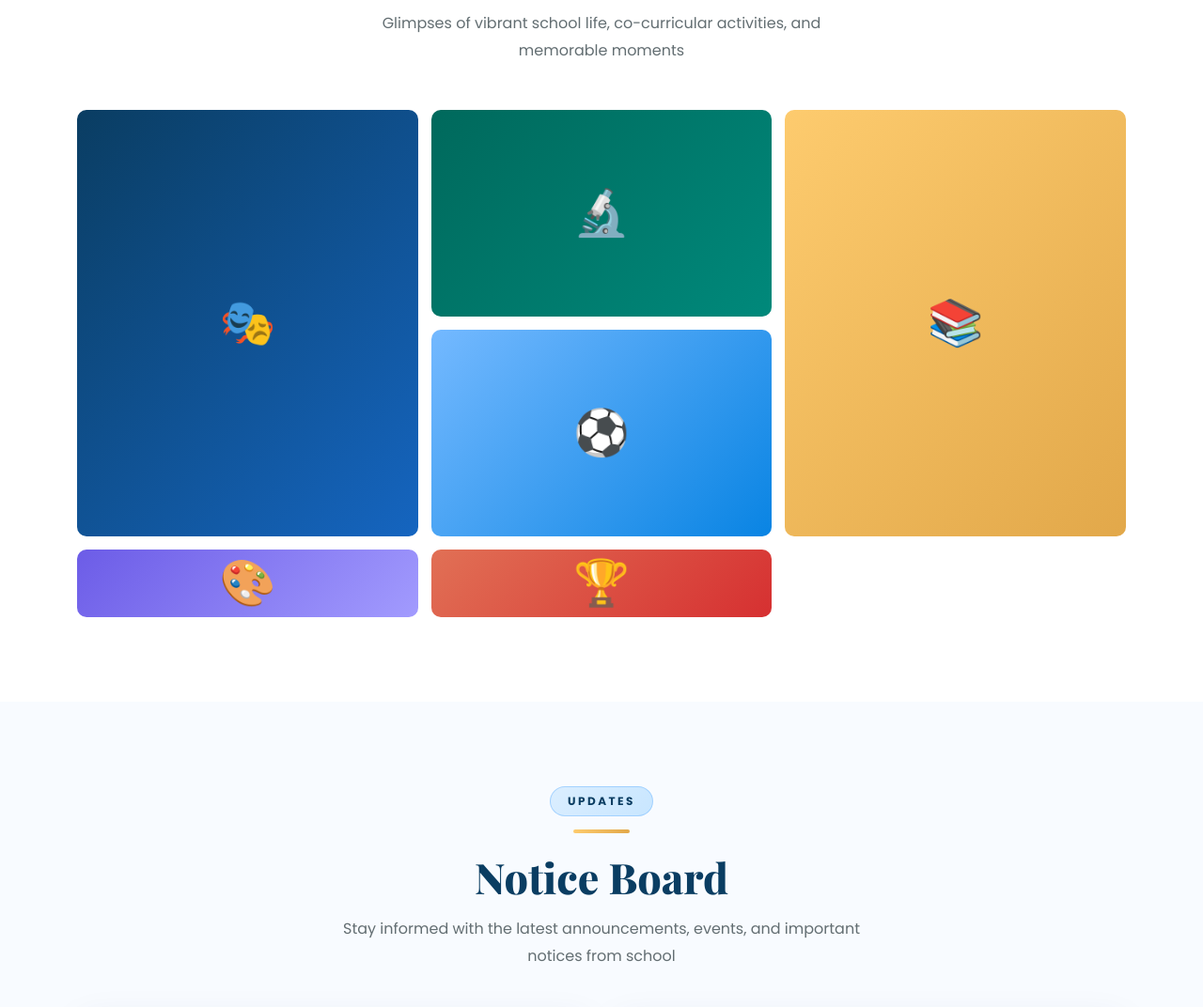
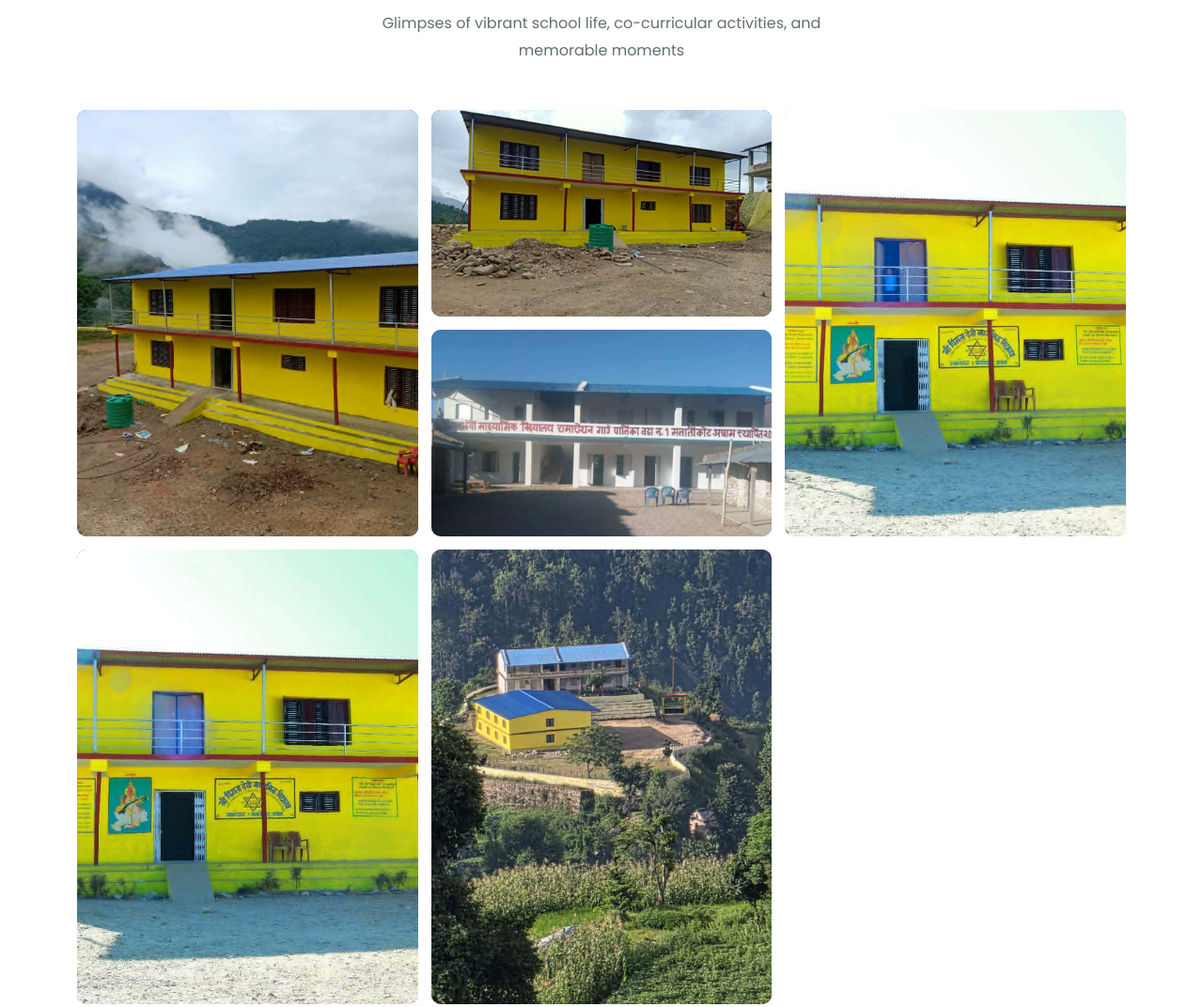
Before and after one commit to manojkhanal2057/SchoolWebsite, a plain HTML site: page index.html in a window 1280 px wide. Shown: the part 8563-9635 px from the top of the page at 94% size. Drawn offline with nearby package versions, Linux system fonts and the light colour scheme.

Commit message:
added gallery images

```diff
--- a/index.html
+++ b/index.html
@@ -1450,6 +1450,11 @@
       justify-content: center;
       font-size: 3rem;
       transition: var(--transition);
+    }
+    .gallery-img img{
+      height:100%;
+      width:100%;
+      object-fit:cover;
     }
 
     .gallery-item:hover .gallery-img {
@@ -3167,42 +3172,54 @@
       </div>
       <div class="gallery-grid" data-aos="fade-up">
         <div class="gallery-item">
-          <div class="gallery-img" style="background:linear-gradient(135deg,#0A3D62,#1565c0);">🎭</div>
+          <div class="gallery-img" style="background:linear-gradient(135deg,#0A3D62,#1565c0);">
+            <img src="/images/img1.jpg" alt="">
+          </div>
           <div class="gallery-overlay">
             <h6>Annual Cultural Programme</h6>
             <p>Students showcasing dance, drama, and music talents</p>
           </div>
         </div>
         <div class="gallery-item">
-          <div class="gallery-img" style="background:linear-gradient(135deg,#00695c,#00897b);">🔬</div>
+          <div class="gallery-img" style="background:linear-gradient(135deg,#00695c,#00897b);">
+            <img src="/images/img2.jpg" alt="">
+          </div>
           <div class="gallery-overlay">
             <h6>Science Exhibition</h6>
             <p>Innovative student projects displayed for community</p>
           </div>
         </div>
         <div class="gallery-item">
-          <div class="gallery-img" style="background:linear-gradient(135deg,#74B9FF,#0984e3);">⚽</div>
+          <div class="gallery-img" style="background:linear-gradient(135deg,#74B9FF,#0984e3);">
+            <img src="/images/img3.jpg" alt="">
+          </div>
           <div class="gallery-overlay">
             <h6>Inter-School Sports</h6>
             <p>Football, cricket and athletics competitions</p>
           </div>
         </div>
         <div class="gallery-item">
-          <div class="gallery-img" style="background:linear-gradient(135deg,#FDCB6E,#e2a84a);">📚</div>
+          <div class="gallery-img" style="background:linear-gradient(135deg,#FDCB6E,#e2a84a);">
+            <img src="/images/img4.jpg" alt="">
+          </div>
           <div class="gallery-overlay">
             <h6>Library Reading Program</h6>
             <p>Fostering love for books and independent learning</p>
           </div>
         </div>
         <div class="gallery-item">
-          <div class="gallery-img" style="background:linear-gradient(135deg,#6c5ce7,#a29bfe);">🎨</div>
+          <div class="gallery-img" style="background:linear-gradient(135deg,#6c5ce7,#a29bfe);">
+            <img src="/images/img5.jpg" alt="">
+          </div>
           <div class="gallery-overlay">
             <h6>Art & Creativity Workshop</h6>
             <p>Expressing creativity through paintings and crafts</p>
           </div>
         </div>
         <div class="gallery-item">
-          <div class="gallery-img" style="background:linear-gradient(135deg,#e17055,#d63031);">🏆</div>
+          <div class="gallery-img" style="background:linear-gradient(135deg,#e17055,#d63031);">
+            <img src="/images/schoolimg2.jpg" alt="">
+          </div>
           <div class="gallery-overlay">
             <h6>Award Ceremony</h6>
             <p>Celebrating student achievements and excellence</p>
```
Also changed, not shown: images/img1.jpg (added), images/img2.jpg (added), images/img3.jpg (added), images/img4.jpg (added), images/img5.jpg (added), images/logo.jpg (added), images/schoolimg2.jpg (added).
